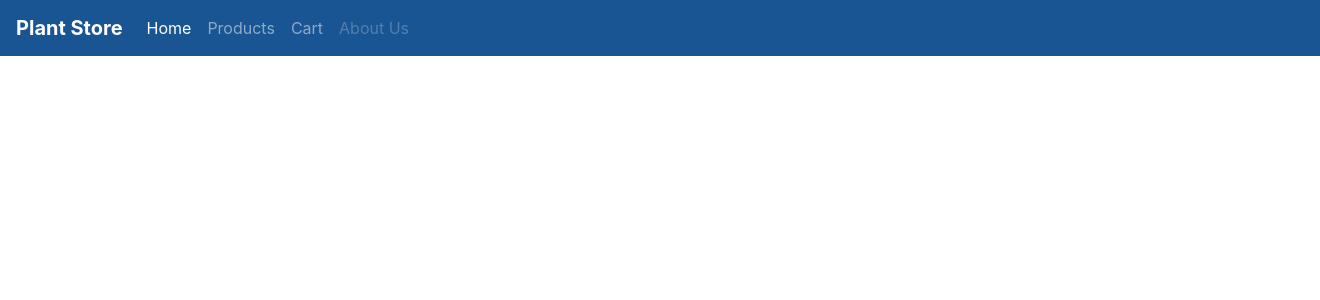
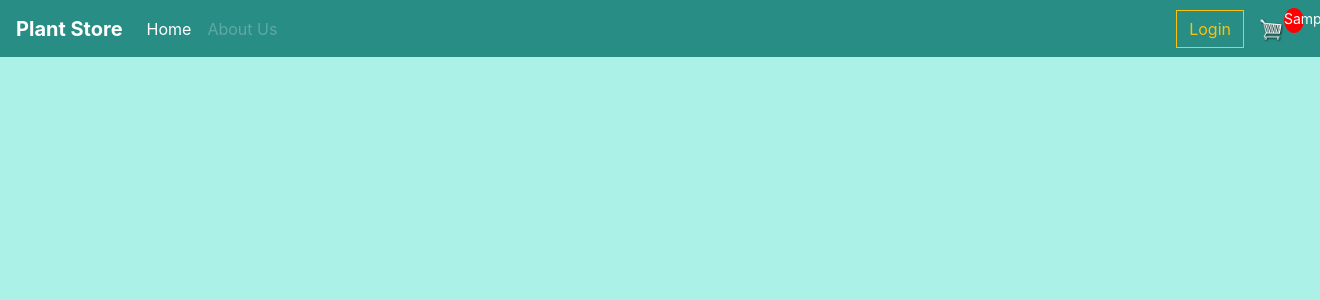
Before and after one commit to jsandragadomska/E-Commerce_App_02, a Django app: template store/templates/store/main.html in a window 1320 px wide; the page is wider, and only the part inside the window is pictured. Shown: the top 300 px of that part. Run offline with Django 3.2, Linux system fonts and the light colour scheme; the template is opened without the code that fills it: most values are stand-ins (such as "Sample title", 1, 10 or a date in 2020); some libraries are stand-ins or nearby versions.

Commit message:
Navbar setup with css file

```diff
--- /dev/null
+++ b/static/css/main.css
@@ -0,0 +1,95 @@
+body{
+	background-color: hsl(172, 71%, 81%);
+}
+
+h1,h2,h3,h4,h5,h6{
+	color:hsl(0, 0%, 30%);
+}
+
+.box-for-element{
+	box-shadow:hsl(0, 0%, 80%) 0 0 16px;
+	background-color: #fff;
+	border-radius: 4px;
+	padding: 10px;
+}
+
+.thumbnail{
+	width: 100%;
+	height: 200px;
+	-webkit-box-shadow: -1px -3px 5px -2px rgba(214,214,214,1);
+    -moz-box-shadow: -1px -3px 5px -2px rgba(214,214,214,1);
+    box-shadow: -1px -3px 5px -2px rgba(214,214,214,1);
+}
+
+.product{
+	border-radius: 0 0 4px 4px;
+}
+
+#cart-icon{
+	width:25px;
+	display: inline-block;
+	margin-left: 15px;
+}
+
+#cart-total{
+	display: block;
+	text-align: center;
+	color:#fff;
+	background-color: red;
+	width: 20px;
+	height: 25px;
+	border-radius: 50%;
+	font-size: 14px;
+}
+
+.col-lg-4, .col-lg-6, .col-lg-8, .col-lg-12{
+	margin-top: 10px;
+}
+
+.btn{
+	border-radius: 0;
+}
+
+.row-image{
+	width: 100px;
+}
+
+.form-field{
+	width:250px;
+	display: inline-block;
+	padding: 5px;
+}
+
+.cart-row{
+	display: flex;
+    align-items: flex-stretch;
+    padding-bottom: 10px;
+    margin-bottom: 10px;
+    border-bottom: 1px solid #ececec;
+
+}
+
+.quantity{
+	display: inline-block;
+	font-weight: 700;
+	padding-right:10px;
+
+
+}
+
+.chg-quantity{
+	width: 12px;
+	cursor: pointer;
+	display: block;
+	margin-top: 5px;
+	transition:.1s;
+}
+
+.chg-quantity:hover{
+	opacity: .6;
+}
+
+
+.hidden{
+	display: none!important;
+}
--- a/store/templates/store/navbar.html
+++ b/store/templates/store/navbar.html
@@ -1,14 +1,22 @@
-<nav class="navbar navbar-dark navbar-expand-lg" style="background-color: #195592;">
-    <a class="navbar-brand" href="#"><strong>Plant Store</strong></a>
-    <button class="navbar-toggler" type="button" data-toggle="collapse" data-target="#navbarNavAltMarkup" aria-controls="navbarNavAltMarkup" aria-expanded="false" aria-label="Toggle navigation">
+{% load static %}
+<nav class="navbar navbar-dark navbar-expand-lg" style="background-color: #288d85;">
+  <a class="navbar-brand" href="{% url 'store' %}"><strong>Plant Store</strong></a>
+  <button class="navbar-toggler" type="button" data-toggle="collapse" data-target="#navbarNavAltMarkup"
+    aria-controls="navbarNavAltMarkup" aria-expanded="false" aria-label="Toggle navigation">
     <span class="navbar-toggler-icon"></span>
   </button>
   <div class="collapse navbar-collapse" id="navbarNavAltMarkup">
-      <div class="navbar-nav" >
-        <a class="nav-link active" href="">Home <span class="sr-only">(current)</span></a>
-        <a class="nav-link" href="">Products</a>
-        <a class="nav-link" href="">Cart</a>
+    <div class="navbar-nav">
+      <a class="nav-link active" href="{% url 'store' %}">Home <span class="sr-only">(current)</span></a>
       <a class="nav-link disabled" href="#" tabindex="-1" aria-disabled="true">About Us</a>
     </div>
   </div>
+  <div class="form-inline my-2 my-lg-0">
+    <a href="#" class="btn btn-outline-warning">Login</a>
+
+    <a href="{% url 'cart' %}">
+      <img id="cart-icon" src="{% static 'images/cart.png' %}">
+    </a>
+    <p id="cart-total">{{cartItems}}</p>
+  </div>
 </nav>
```
Lines whose indentation alone changed are shown as unchanged.
